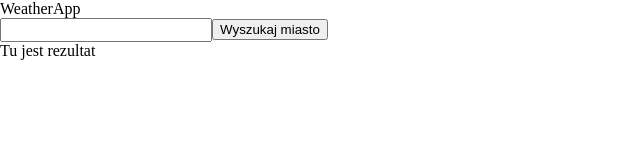
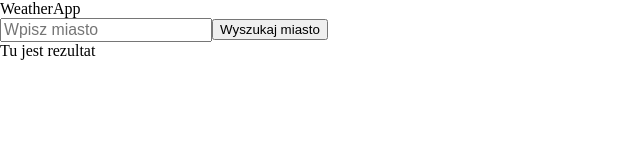
Before and after one commit to mstankiewicz1/WeatherApp, a React app: page / in a window 1280 px wide. Shown: the top 160 px of the page, without its empty margins (0-640 px from the left). Built offline with nearby package versions, Linux system fonts and the light colour scheme.

Commit message:
Postepy 08.10.19r godz 23:33

```diff
--- a/js/App.jsx
+++ b/js/App.jsx
@@ -7,13 +7,21 @@ import Result from './Result.jsx';
 class App extends React.Component {
 
 
+    state = {
+      value: "",
+    };
+
+
+    handleInputChange = () => {
+
+    };
 
 
     render() {
         return (
             <div>
                 <h1>WeatherApp</h1>
-                <Form/>
+                <Form value={this.state.value}/>
                 <Result/>
             </div>
         )
--- a/js/Form.jsx
+++ b/js/Form.jsx
@@ -2,11 +2,15 @@ import React from 'react';
 
 
 
-const Form = () => {
+const Form = props => {
 
     return (
         <form>
-            <input type="text"/>
+            <input
+                type="text"
+                value={props.value}
+                placeholder="Wpisz miasto"
+            />
             <button>Wyszukaj miasto</button>
         </form>
     )
```
Also changed, not shown: js/out.js.
